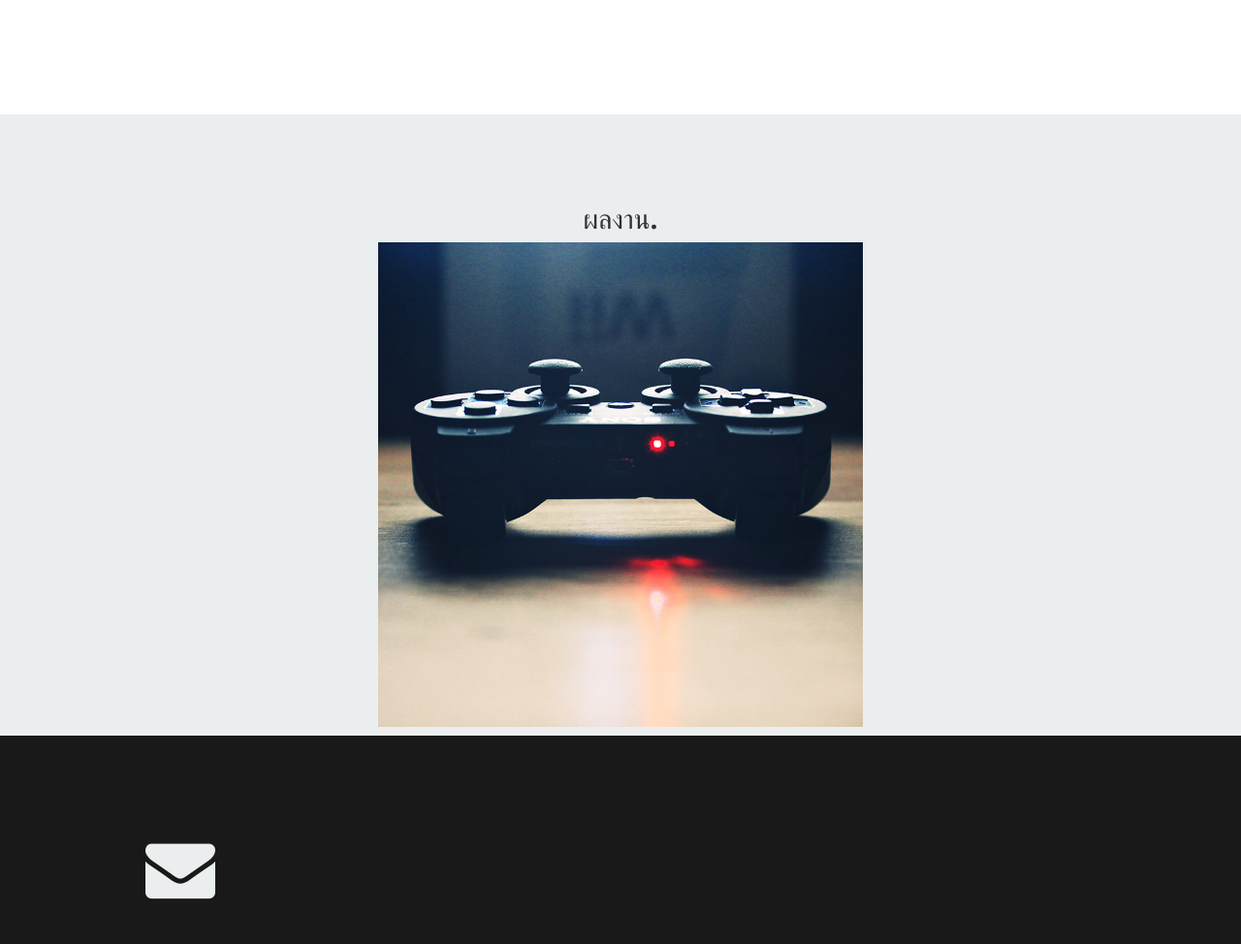
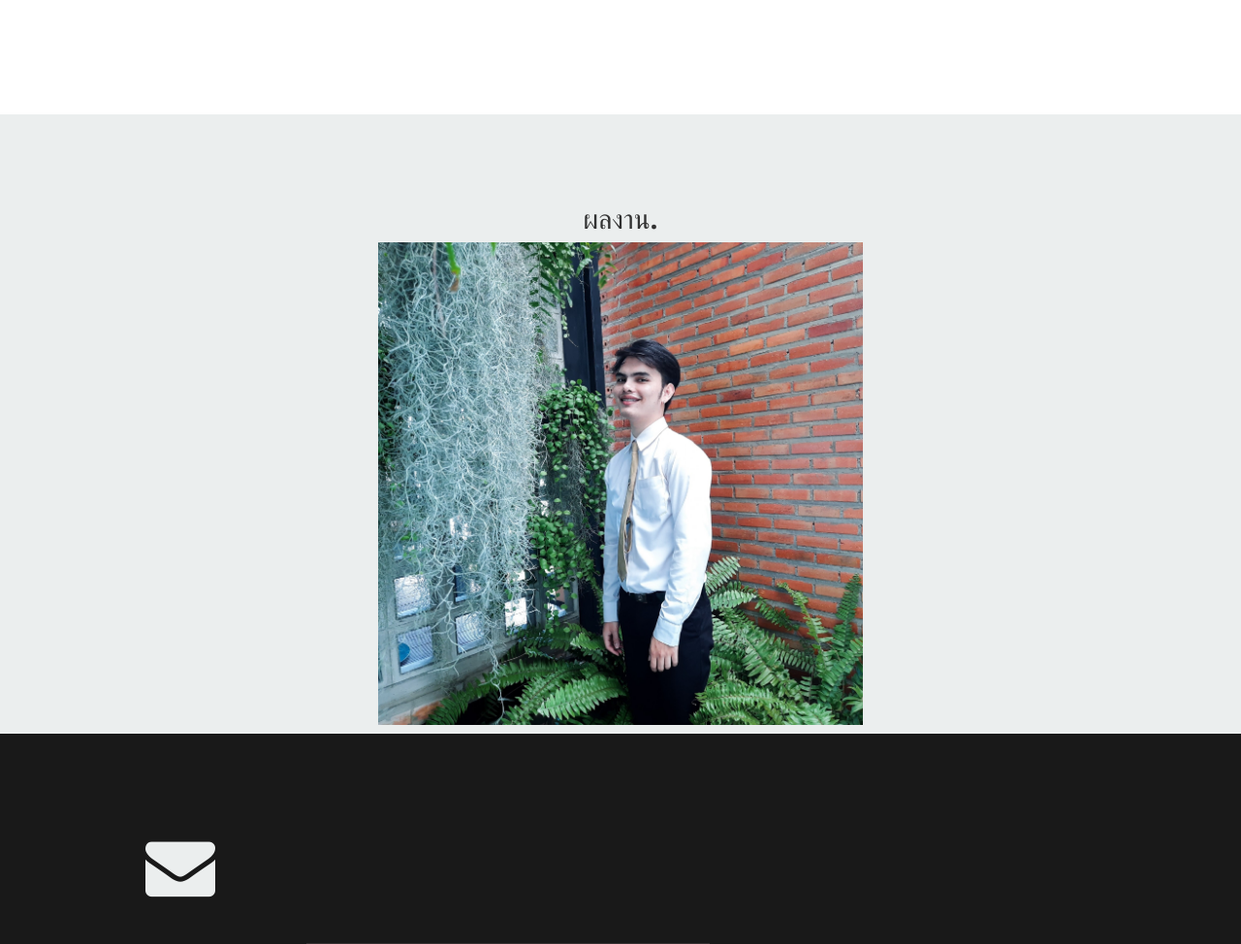
Before and after one commit to sarawut1107/Profile-for-web, a Django app: page / in a window 1280 px wide. Shown: the part 3186-4160 px from the top of the page at 97% size. Run offline with Django 3.2, Linux system fonts and the light colour scheme; some libraries are stand-ins or nearby versions.

Commit message:
make it better

```diff
--- a/templates/base.html
+++ b/templates/base.html
@@ -226,7 +226,7 @@
          <div class="twelve columns collapsed">
          <center> <h2>ผลงาน.</h2></center>
          <center>
-         <a href="{% url 'about' %} "><img src="{% static 'images/portfolio/console.jpg' %}" width="500"></a>
+         <a href="{% url 'about' %} "><img src="{% static 'images/one.jpg' %}" width="500"></a>
                <div class="portfolio-item">
                   <div class="item-wrap">
                      <a href="#modal-02" title="">
```
